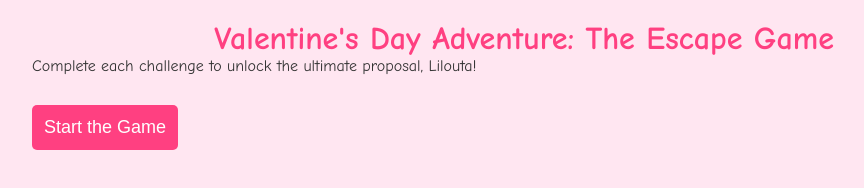
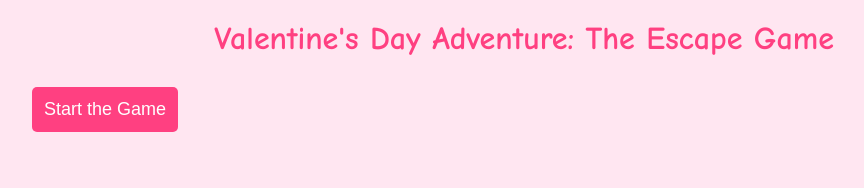
Before and after one commit to khalouda88/lilouta-proposal, a plain HTML site: page index.html in a window 1280 px wide. Shown: the whole page, without its empty margins (116-980 px from the left). Drawn offline with Linux system fonts and the light colour scheme.

Commit message:
Update index.html

```diff
--- a/index.html
+++ b/index.html
@@ -10,7 +10,7 @@
     <div class="container">
         <header>
             <h1>Valentine's Day Adventure: The Escape Game</h1>
-            <p>Complete each challenge to unlock the ultimate proposal, Lilouta!</p>
+
         </header>
 
         <!-- Start Game Button -->
```
